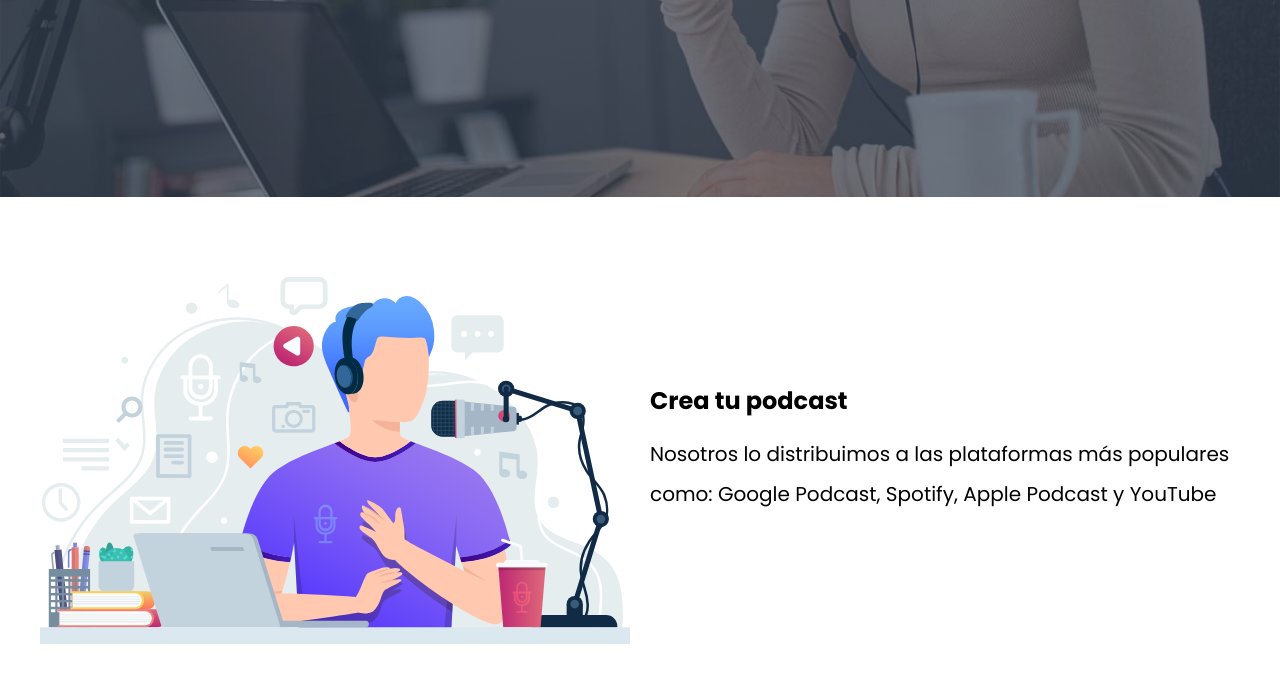
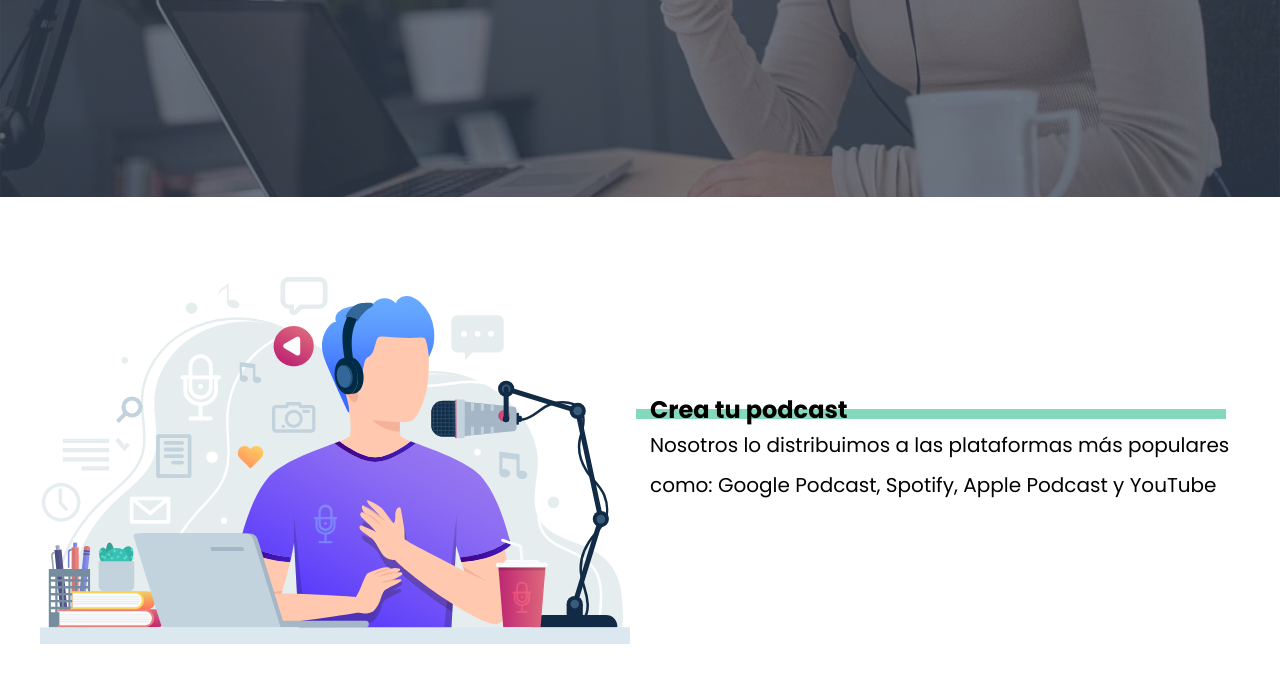
Before and after one commit to cumbinar/podcastApp, a website: page index.html in a window 1280 px wide. Shown: the part 569-1251 px from the top of the page. Drawn offline with Linux system fonts and the light colour scheme.

Commit message:
se da estilo h2 global

```diff
--- a/src/scss/base/_globales.scss
+++ b/src/scss/base/_globales.scss
@@ -39,6 +39,18 @@ h1, h2, h3 {
 h1 {
     font-size: 4rem;
 }
+
+h2{
+    font-size: 3.6 rem;
+    &::after{
+        content: '';
+        background-color: v.$primario;
+        height: 1rem;
+        width: 100%;
+        display: block;
+        margin: -1.4rem;
+    }
+}
 h3 {
     font-size: 2.8rem;
     text-align: center;
```
Also changed, not shown: build/css/app.css, 1 other file.
